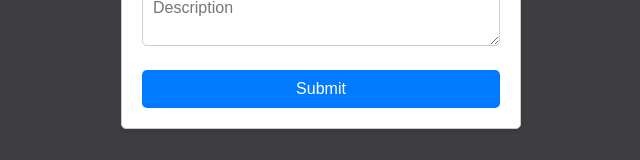
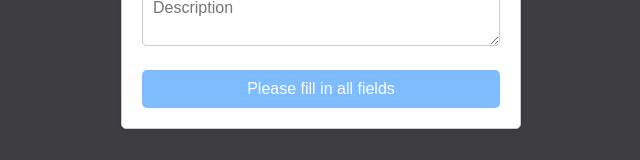
Before and after one commit to kfilios/xegr, a React (Create React App) app: page / in a window 1280 px wide. Shown: the part 542-702 px from the top of the page, without its empty margins (319-959 px from the left). Built offline with nearby package versions, Linux system fonts and the light colour scheme.

Commit message:
Add place id property

```diff
--- a/src/components/AreaField/AreaField.tsx
+++ b/src/components/AreaField/AreaField.tsx
@@ -9,9 +9,10 @@ interface Props {
 	setFormData: React.Dispatch<React.SetStateAction<FormData>>;
 	setLoading: React.Dispatch<React.SetStateAction<boolean>>;
 	setError: React.Dispatch<React.SetStateAction<string | null>>;
+	setPlaceId: React.Dispatch<React.SetStateAction<string | null>>;
 }
 
-const AreaField = ({ formData, setFormData, setLoading, setError }: Props) => {
+const AreaField = ({ formData, setFormData, setLoading, setError, setPlaceId }: Props) => {
 	const [suggestions, setSuggestions] = useState([]);
 	const [highlightedSection, setHighlightedSection] = useState("");
 
@@ -46,14 +47,17 @@ const AreaField = ({ formData, setFormData, setLoading, setError }: Props) => {
 	};
 
 	const onSuggestionChange = (_e: React.FormEvent<HTMLElement>, { newValue }: { newValue: string }) => {
+		setPlaceId(null);
 		setFormData({ ...formData, area: newValue });
 	};
 
 	const onSuggestionSelected = (
-		e: React.FormEvent<HTMLElement>,
-		{ suggestionValue }: { suggestionValue: string }
+		_e: React.FormEvent<HTMLElement>,
+		{ suggestion, suggestionValue }: { suggestion: any; suggestionValue: string }
 	) => {
+		const { placeId } = suggestion ?? {};
 		setFormData({ ...formData, area: suggestionValue });
+		setPlaceId(placeId);
 	};
 
 	const onSuggestionHighlighted = ({ suggestion }: { suggestion: { mainText: string } }) => {
--- a/src/components/PropertyForm/PropertyForm.tsx
+++ b/src/components/PropertyForm/PropertyForm.tsx
@@ -8,6 +8,7 @@ import "./styles.css";
 function PropertyForm() {
 	const [loading, setLoading] = useState(false);
 	const [error, setError] = useState<string | null>(null);
+	const [placeId, setPlaceId] = useState<string | null>(null);
 	const [formData, setFormData] = useState<FormData>(emptyFormData);
 
 	const handleSubmit = async (e: SyntheticEvent) => {
@@ -45,6 +46,9 @@ function PropertyForm() {
 		setFormData({ ...formData, [name]: value });
 	};
 
+	const validProperty = formData.title && formData.type && formData.area && formData.price;
+	const validPlaceId = placeId;
+
 	return (
 		<div className="my-form">
 			<h2>New Property</h2>
@@ -76,6 +80,7 @@ function PropertyForm() {
 						setFormData={setFormData}
 						setLoading={setLoading}
 						setError={setError}
+						setPlaceId={setPlaceId}
 					/>
 				</div>
 				<div className="form-group">
@@ -100,9 +105,11 @@ function PropertyForm() {
 					/>
 				</div>
 				{error && <div className="error">Error: {error}</div>}
-				<button type="submit" disabled={!!(loading || error)}>
+				<button type="submit" disabled={!!(loading || error || !validProperty)}>
 					{loading && "Loading.."}
-					{!loading && "Submit"}
+					{!loading && validProperty && validPlaceId && "Submit"}
+					{!loading && !validProperty && "Please fill in all fields"}
+					{!loading && validProperty && !validPlaceId && "Please select an area from the list"}
 				</button>
 			</form>
 		</div>
```
